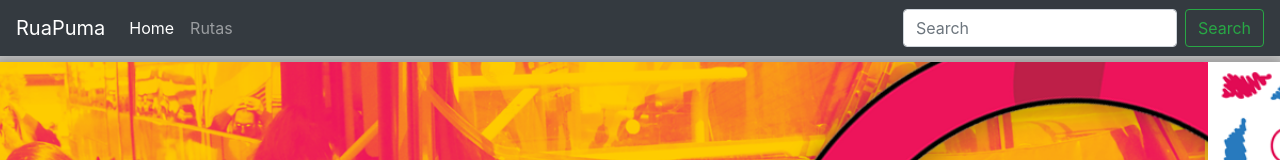
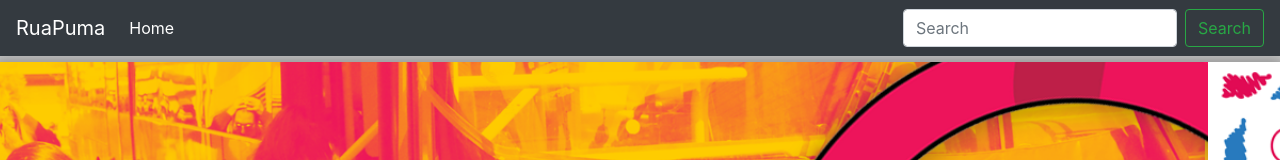
Before and after one commit to wallas83/AngularRuaPuma, an Angular app: page / in a window 1280 px wide. Shown: the top 160 px of the page. Built offline with nearby package versions, Linux system fonts and the light colour scheme.

Commit message:
modificacion de los mapas

```diff
--- a/src/app/components/mapas/mapas.component.html
+++ b/src/app/components/mapas/mapas.component.html
@@ -1,3 +1,3 @@
 <p>
-  mapas works!
+  mapas  csmre works!
 </p>
--- a/src/app/components/navbar/navbar.component.html
+++ b/src/app/components/navbar/navbar.component.html
@@ -10,7 +10,7 @@
         <a class="nav-link" href="#">Home <span class="sr-only">(current)</span></a>
       </li>
       <li class="nav-item">
-        <a class="nav-link" href="#">Rutas</a>
+       <!-- <a class="nav-link" href="#">Rutas</a>-->
       </li>
     </ul>
     <form class="form-inline my-2 my-lg-0">
```
